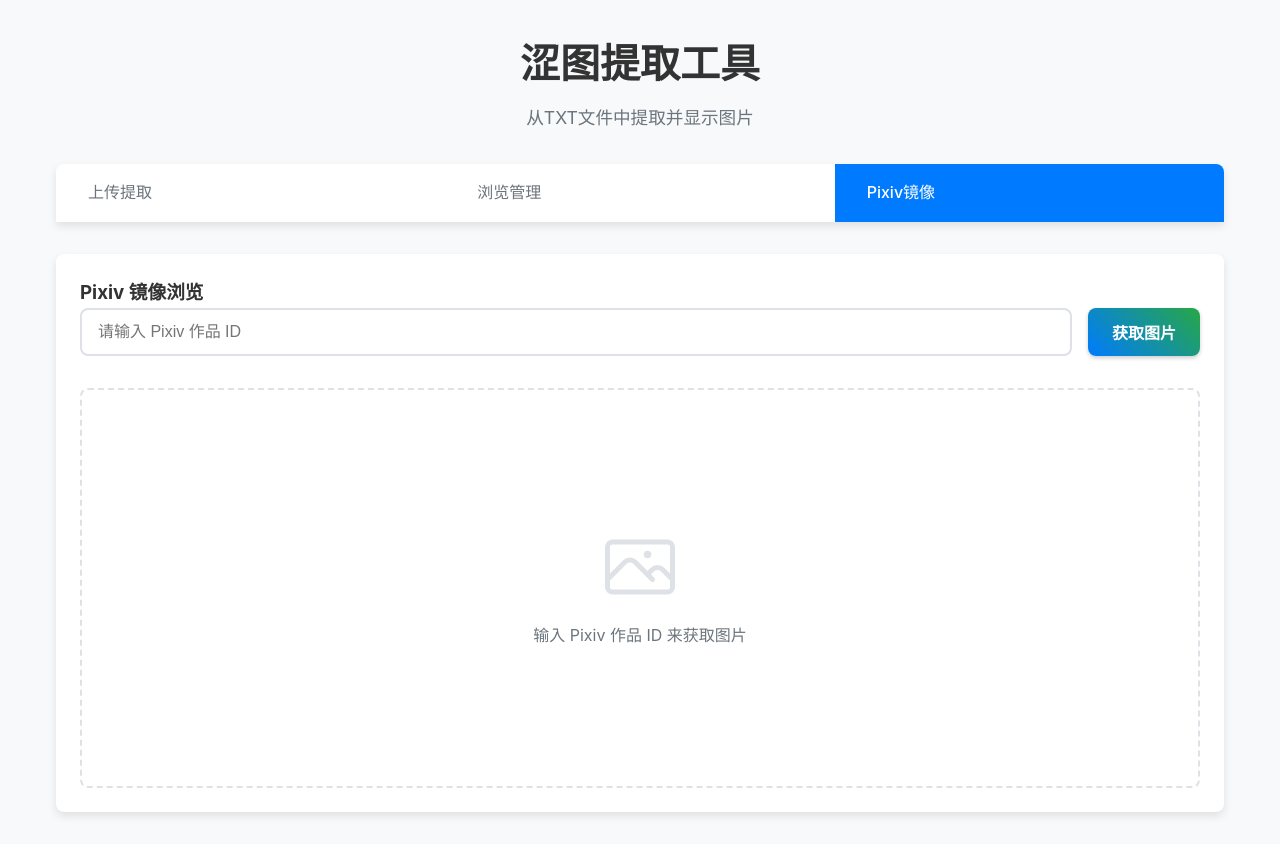
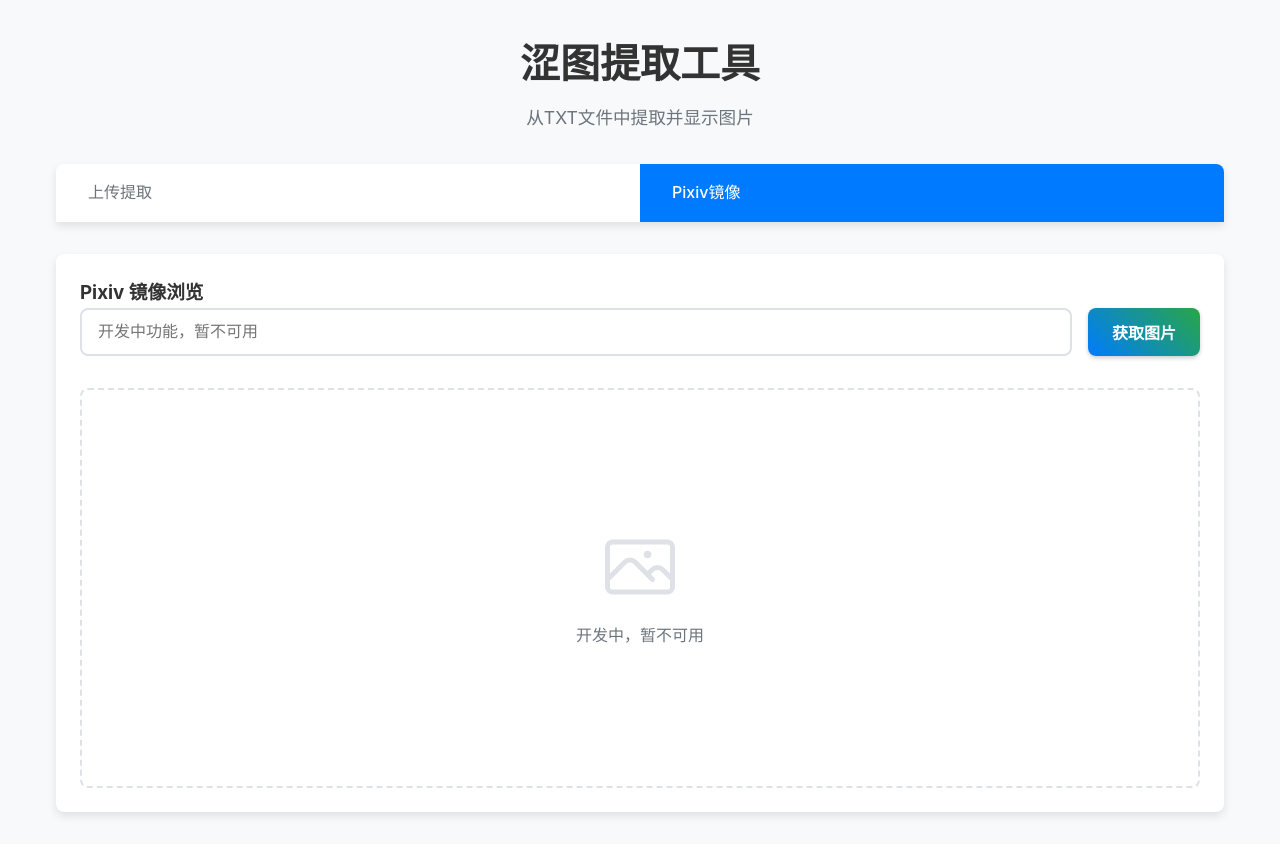
Before and after one commit to 1lch2/KKsetu, a React app: page /pixiv in a window 1280 px wide. Built offline with nearby package versions, Linux system fonts and the light colour scheme.

Commit message:
disable in-dev feature

```diff
--- a/src/components/PixivMirror.jsx
+++ b/src/components/PixivMirror.jsx
@@ -19,7 +19,7 @@
       });
 
       if (res.ok) {
-        const result = await response.json();
+        const result = await res.json();
         console.log(result);
       }
     }
@@ -41,7 +41,7 @@
             value={inputValue}
             onChange={handleInputChange}
             onKeyPress={handleKeyPress}
-            placeholder='请输入 Pixiv 作品 ID'
+            placeholder='开发中功能，暂不可用'
             className='pixiv-input'
           />
           <button onClick={handleFetchImage} className='fetch-button'>
@@ -67,7 +67,7 @@
                   d='M2.25 15.75l5.159-5.159a2.25 2.25 0 013.182 0l5.159 5.159m-1.5-1.5l1.409-1.409a2.25 2.25 0 013.182 0l2.909 2.909m-18 3.75h16.5a1.5 1.5 0 001.5-1.5V6a1.5 1.5 0 00-1.5-1.5H3.75A1.5 1.5 0 002.25 6v12a1.5 1.5 0 001.5 1.5zm10.5-11.25h.008v.008h-.008V8.25zm.375 0a.375.375 0 11-.75 0 .375.375 0 01.75 0z'
                 />
               </svg>
-              <p>输入 Pixiv 作品 ID 来获取图片</p>
+              <p>开发中，暂不可用</p>
             </div>
           )}
         </div>
--- a/src/components/TabBar.jsx
+++ b/src/components/TabBar.jsx
@@ -8,9 +8,10 @@
       <NavLink to='/upload' className={({ isActive }) => `tab-button ${isActive ? 'active' : ''}`}>
         上传提取
       </NavLink>
-      <NavLink to='/browse' className={({ isActive }) => `tab-button ${isActive ? 'active' : ''}`}>
+      {/** Disabled for future development. */}
+      {/* <NavLink to='/browse' className={({ isActive }) => `tab-button ${isActive ? 'active' : ''}`}>
         浏览管理
-      </NavLink>
+      </NavLink> */}
       <NavLink to='/pixiv' className={({ isActive }) => `tab-button ${isActive ? 'active' : ''}`}>
         Pixiv镜像
       </NavLink>
```
